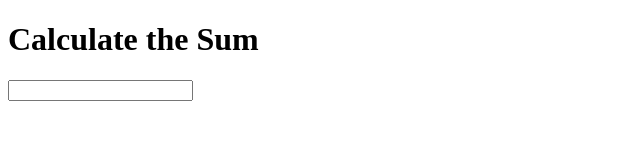
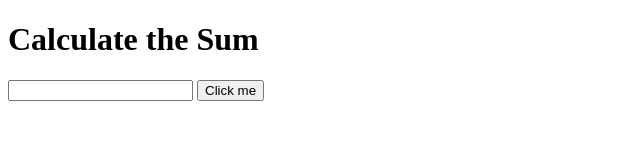
Before and after one commit to Eric1015/git_practice, a plain HTML site: page index.html in a window 1280 px wide. Shown: the whole page, without its empty margins (0-640 px from the left). Drawn offline with Linux system fonts and the light colour scheme.

Commit message:
Added button

```diff
--- a/index.html
+++ b/index.html
@@ -10,5 +10,6 @@
     <h1>Calculate the Sum</h1>
     <input id="number_input" type="number" required />
     <script src="index.js"></script>
+    <button onclick="calculate()">Click me</button>
 </body>
 </html>
```
